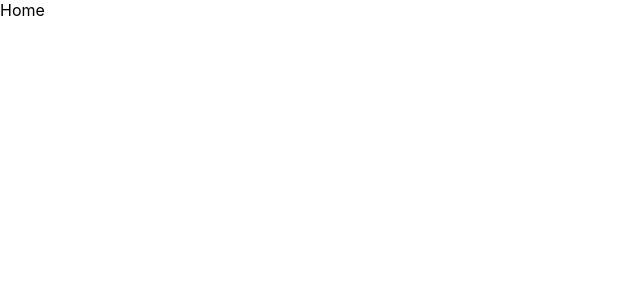
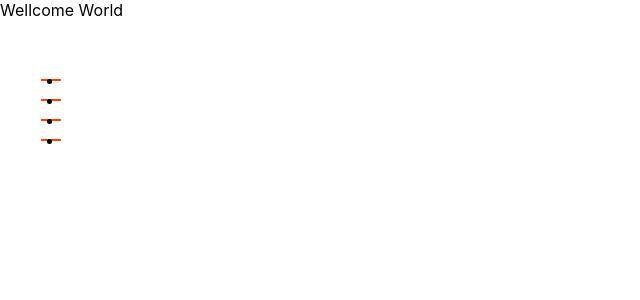
Before and after one commit to Hina-softwareEngineer/Deployment_with_Github_Actions, a React (Create React App) app: page / in a window 1280 px wide. Shown: the top 300 px of the page, without its empty margins (0-640 px from the left). Built offline with nearby package versions, Linux system fonts and the light colour scheme.

Commit message:
add animation through js

```diff
--- a/src/App.css
+++ b/src/App.css
@@ -1,46 +1,13 @@
-.App {
-  text-align: center;
+.red {
+  /* width: 300px;
+  height: 300px;
+  background-color: red;
+  border: 2px solid palevioletred; */
+  /* border-radius: 50%; */
 }
 
-.light{
-  background-color: #ffffff ;
-  color: black;
+li {
+  background-color: orangered;
+  width: 2px;
+  transform: translate(50px, 50px) rotate(90deg);
 }
-
-.dark{
-  background-color: #282c34;
-  color: white;
-}
-
-.App-logo {
-  height: 40vmin;
-  pointer-events: none;
-}
-
-@media (prefers-reduced-motion: no-preference) {
-  .App-logo {
-    animation: App-logo-spin infinite 20s linear;
-  }
-}
-
-.App-header {
-  min-height: 100vh;
-  display: flex;
-  flex-direction: column;
-  align-items: center;
-  justify-content: center;
-  font-size: calc(10px + 2vmin);
-}
-
-.App-link {
-  color: #61dafb;
-}
-
-@keyframes App-logo-spin {
-  from {
-    transform: rotate(0deg);
-  }
-  to {
-    transform: rotate(360deg);
-  }
-}
--- a/src/App.js
+++ b/src/App.js
@@ -1,13 +1,40 @@
-import React, { useState, useEffect } from "react";
+import React from "react";
+import "./App.css";
 
 function App() {
-  const [items, setItems] = useState(true);
+  // const [items, setItems] = useState(true);
 
-  useEffect(() => {
-    console.log("Hina is useeffect");
-  }, []);
+  // window.addEventListener("load", function () {
+  //   var shapeElement = document.querySelector(".shape");
+  //   var frames = [
+  //     { background: "red", transform: "translateX(0px)" },
+  //     { background: "Yellow" },
+  //     { background: "blue", transform: "translateX(500px)" },
+  //   ];
 
-  return <div onClick={() => setItems(!items)}>Home</div>;
+  //   var timing = {
+  //     duration: 1000,
+  //     iterations: Infinity,
+  //     direction: "alternate",
+  //   };
+
+  //   shapeElement.animate(frames, timing);
+  //   // animation.play(); animation.pause(); animation.reverse(); animation.updatePlaybackRate(animation.playbackRate * 1.2)
+  // });
+
+  // useEffect(() => {
+  //   console.log("Hina is useeffect");
+  // }, []);
+
+  return (
+    <div className="red shape">
+      Wellcome World
+      <li></li>
+      <li></li>
+      <li></li>
+      <li></li>
+    </div>
+  );
 }
 
 export default App;
```
